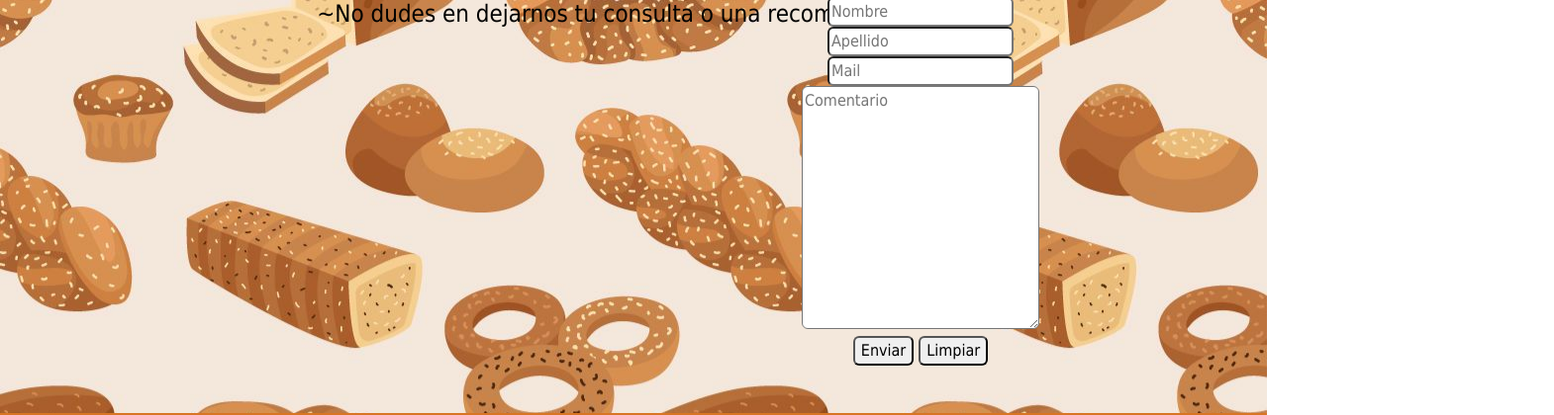
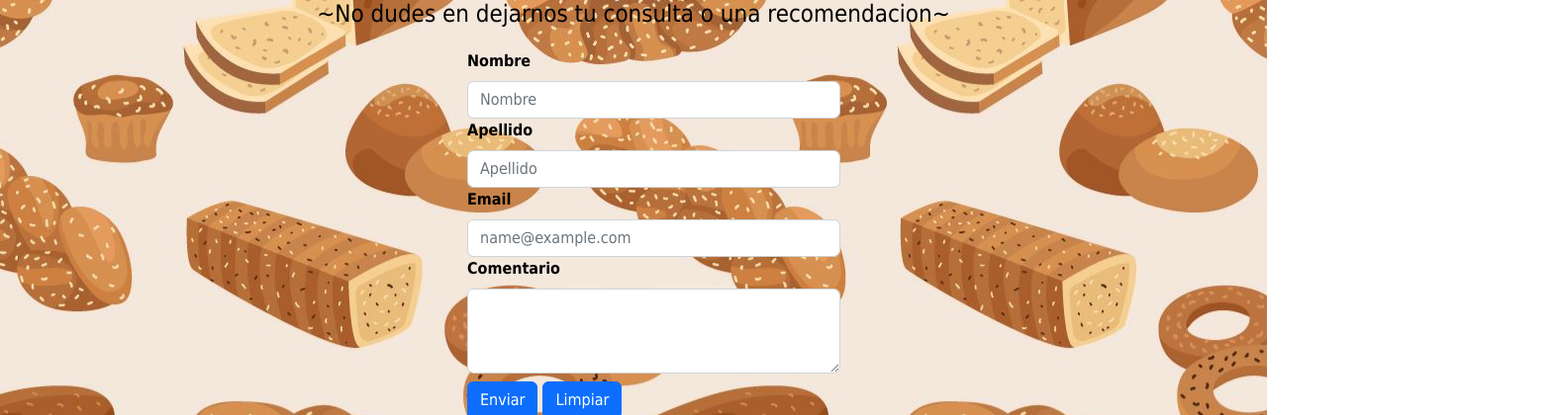
Before and after one commit to EmanuelStoicoff/LaManteca_coder, a website: page pages/contacto.html in a window 1280 px wide. Shown: the part 282-702 px from the top of the page at 99% size, 1570 px wide, since content can reach past the window. Drawn offline with nearby package versions, Linux system fonts and the light colour scheme.

Commit message:
modifique el formulario de contactos ya que me estaba dando problemas

```diff
--- a/pages/contacto.html
+++ b/pages/contacto.html
@@ -4,9 +4,9 @@
     <meta charset="UTF-8">
     <meta http-equiv="X-UA-Compatible" content="IE=edge">
     <meta name="viewport" content="width=device-width, initial-scale=1.0">
-    <title>La Manteca | Panaderia y Confiteria</title>
+    <title>La Manteca | Contacto</title>
     <meta name="description" content="Somos La Manteca | panaderia y confiteria, disfruta de los mejores productos y al mejor precio. Contamos con delibery y compras al por mayor.">
-    <meta name="keywords" content="la manteca, panaderia, confiteria, pan, facturas, delibery, pedidios ya">
+    <meta name="keywords" content="la manteca, panaderia, confiteria, pan, facturas, delibery, pedidios ya, contacto">
     <link rel="shortcut icon" href="../img/logoPrincipal.png">
     <link href="https://cdn.jsdelivr.net/npm/bootstrap@5.2.3/dist/css/bootstrap.min.css" rel="stylesheet" integrity="sha384-rbsA2VBKQhggwzxH7pPCaAqO46MgnOM80zW1RWuH61DGLwZJEdK2Kadq2F9CUG65" crossorigin="anonymous">
     <link href="https://unpkg.com/aos@2.3.1/dist/aos.css" rel="stylesheet">
@@ -45,7 +45,7 @@
                 </ul>
                 <form class="d-flex mb-3 buscador" role="search">
                   <input class="form-control me-2" type="search" placeholder="Search" aria-label="Search">
-                  <button class="btn btn2" type="submit">Search</button>
+                  <button class="btn btn2" type="submit">Buscar</button>
                 </form>
                 <a class="navbar-brand mb-2" href="#"><img class="img-user" src="../img/usuario.png" alt="usuario" width="45" height="auto"></a>
                 <a class="navbar-brand mb-2" href="#"><img class="img-carrito" src="../img/carrito.png" alt="carrito" width="45" height="auto"></a>
@@ -66,16 +66,19 @@
           </div>
         </div>
         <div class="row">
-          <div class="col-xl-12 col-12"></div>
-            <form class="text-center mb-2" action="#">
-              <input class="rounded" type="text" placeholder="Nombre"><br>
-              <input class="rounded" type="text" placeholder="Apellido"><br>
-              <input class="rounded" type="email" placeholder="Mail"><br>
-              <textarea class="rounded" name="Comentario" id="" cols="30" rows="10" placeholder="Comentario"></textarea><br>
-              <input class="rounded" type="submit" value="Enviar">
-              <input class="rounded" type="reset" value="Limpiar">
+          <div class="col-xl-12 col-12">
+            <form action="#" class="form mt-3 mb-3">
+              <label for="exampleFormControlInput1" class="form-label">Nombre</label>
+              <input type="nombre" class="form-control" id="exampleFormControlInput1" placeholder="Nombre">
+              <label for="exampleFormControlInput1" class="form-label">Apellido</label>
+              <input type="apellido" class="form-control" id="exampleFormControlInput1" placeholder="Apellido">
+              <label for="exampleFormControlInput1" class="form-label">Email</label>
+              <input type="email" class="form-control" id="exampleFormControlInput1" placeholder="name@example.com">
+              <label for="exampleFormControlTextarea1" class="form-label">Comentario</label>
+              <textarea class="form-control mb-2" id="exampleFormControlTextarea1" rows="3"></textarea>
+              <input type="submit" class="btn btn-primary" value="Enviar" name="contact">
+              <input type="reset" class="btn btn-primary" value="Limpiar" name="contact">
             </form>
-          </div>
         </div>
       </main>
       </div>
--- a/scss/_main.scss
+++ b/scss/_main.scss
@@ -8,3 +8,9 @@ main{
 .bg-imgMain{
     background-image: url(../img/fondoMain2.png);
 }
+@media only screen and (min-width:1023px){
+    .form{
+        width: 30%;
+     transform: translate(460px,-3px);
+    }
+}
```
Also changed, not shown: index.html (+1 -1 lines), pages/confiteria.html (+3 -3 lines), pages/panaderia.html (+3 -3 lines), pages/sucursales.html (+3 -3 lines), css/style.css, 1 other file.
